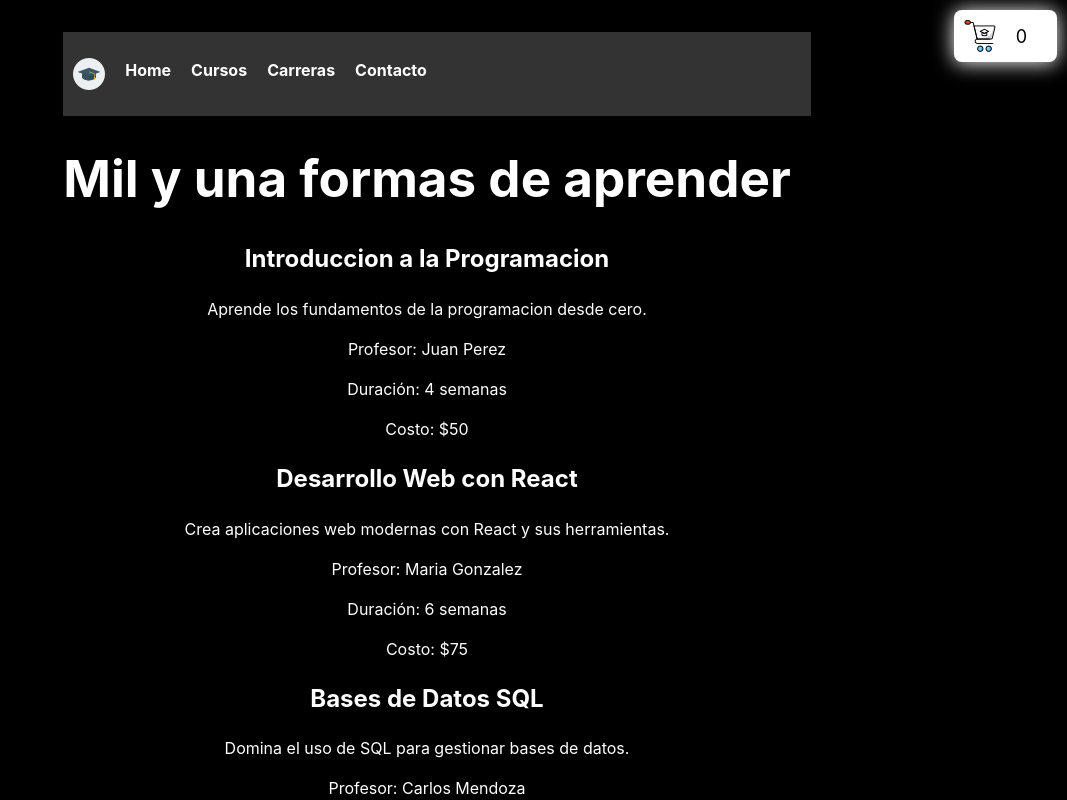
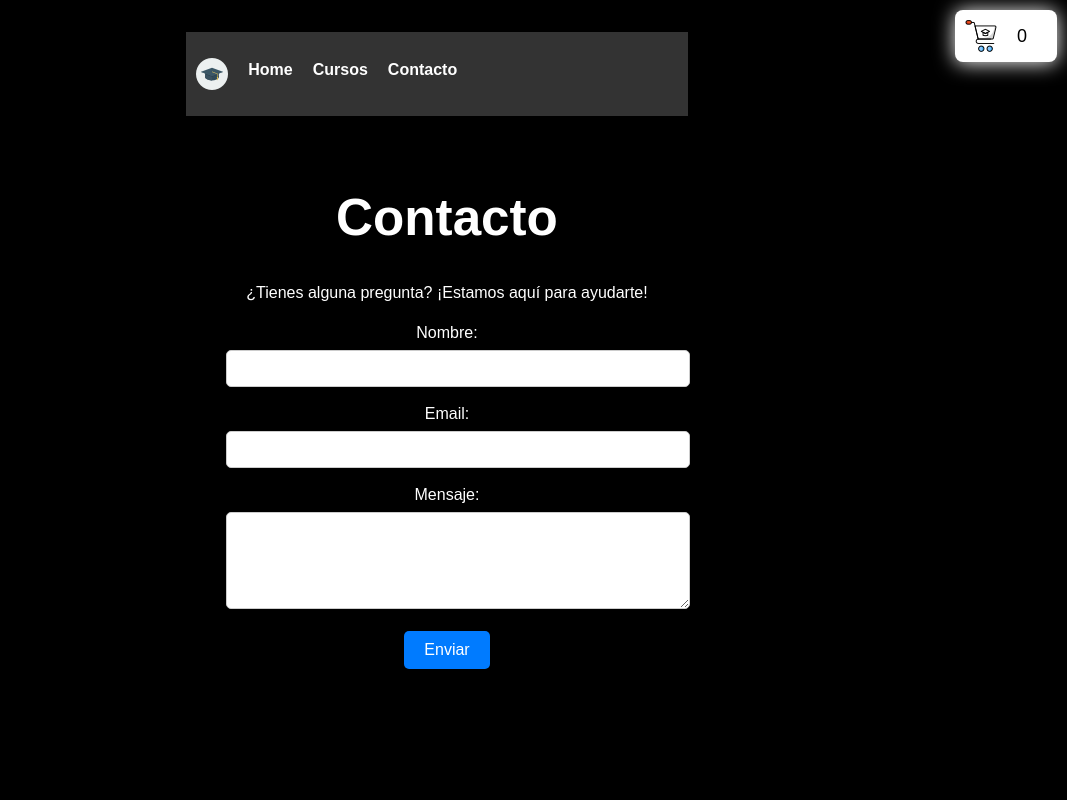
Before and after one commit to Noshygjm/ecommerce, a React (Vite) app: page /contacto in a window 1280 px wide. Shown: the top 800 px of the page, without its empty margins (213-1280 px from the left). Built offline with nearby package versions, Linux system fonts and the light colour scheme.

Commit message:
se agrego home y contact

```diff
--- a/package.json
+++ b/package.json
@@ -12,7 +12,8 @@
   "dependencies": {
     "react": "^18.3.1",
     "react-dom": "^18.3.1",
-    "react-icons": "^5.3.0"
+    "react-icons": "^5.3.0",
+    "react-router-dom": "^7.0.1"
   },
   "devDependencies": {
     "@eslint/js": "^9.11.1",
--- a/src/App.css
+++ b/src/App.css
@@ -1,6 +1,23 @@
-body {
+html, body {
   background-color: #000000;
   color: white;
+  margin: 0;
+  padding: 0;
+  width: 100%;
+}
+
+body {
+  display: flex;
+  flex-direction: column;
+  justify-content: flex-start;
+  font-family: Arial, sans-serif;
+}
+
+main {
+  flex: 1;
+  width: 100%;
+  padding: 20px; /* Espaciado opcional */
+  margin: 0;
 }
 
 #root {
--- a/src/App.jsx
+++ b/src/App.jsx
@@ -1,26 +1,23 @@
 import './App.css'
 import NavBar from './components/NavBar/NavBar'
+import { BrowserRouter as Router, Routes, Route } from "react-router-dom";
 import ItemListContainer from './components/ItemListContainer/ItemListContainer'
-import TituloH1 from './components/Titulos/TituloH1'
-
-
+import Contacto from "./components/screens/Contacto";
+import Home from './components/screens/Home';
 
 function App() {
   return (
-    <>
-
-      <NavBar/>
-
+    <Router>
+      <NavBar />
       <main>
-
-      <TituloH1 h1="Mil y una formas de aprender" />
-
-      <ItemListContainer mensaje="Bienvenidos a tu proxima capacitación"/>
-
+        <Routes>
+          <Route exact path="/home" element={<Home />} />
+          <Route exact path="/cursos" element={<ItemListContainer />} />
+          <Route exact path="/contacto" element={<Contacto />} />
+        </Routes>
       </main>
-
-    </>
-  )
+    </Router>
+  );
 }
 
 export default App
--- a/src/components/ItemListContainer/ItemListContainer.jsx
+++ b/src/components/ItemListContainer/ItemListContainer.jsx
@@ -1,16 +1,22 @@
 import React, { useState, useEffect } from 'react';
-import { getCursos } from '../API/cursos';
+import { getCursosByCategoria } from '../API/cursos';
 
-const ItemListContainer = () => {
+const ItemListContainer = ({ categoria }) => {
   const [items, setItems] = useState([]);
 
   useEffect(() => {
-    getCursos().then((data) => setItems(data));
-  }, []);
+    if (categoria) {
+      getCursosByCategoria(categoria).then((data) => setItems(data));
+    } else {
+      setItems([]);
+    }
+  }, [categoria]);
 
   return (
     <div>
-      {items.map((item) => (
+      {categoria && <h1>Cursos de {categoria}</h1>}
+      {items.length > 0 ? (
+        items.map((item) => (
           <div key={item.id}>
             <h2>{item.curso}</h2>
             <p>{item.descripcion}</p>
@@ -18,7 +24,10 @@ const ItemListContainer = () => {
             <p>Duración: {item.duracion}</p>
             <p>Costo: ${item.costo}</p>
           </div>
-      ))}
+        ))
+      ) : (
+        categoria && <p>No hay cursos disponibles en esta categoría.</p>
+      )}
     </div>
   );
 };
--- a/src/components/NavBar/NavBar.jsx
+++ b/src/components/NavBar/NavBar.jsx
@@ -1,35 +1,48 @@
-import React from "react";
-import { cursos } from "../API/cursos"; // Importa el array de cursos o las categorías
+import React, { useState } from "react";
+import { Link } from "react-router-dom";
+import { cursos } from "../API/cursos";
 import Logo from '../Logo/Logo'
 import CartWidget from '../CartWidget/CartWidget'
+import ItemListContainer from "../ItemListContainer/ItemListContainer";
 
 const NavBar = () => {
+  const [categoriaSeleccionada, setCategoriaSeleccionada] = useState(null);
+
   // Obtener las categorías únicas del array de cursos
   const categorias = [...new Set(cursos.map((curso) => curso.categoria))];
 
+  const handleCategoriaClick = (categoria) => {
+    setCategoriaSeleccionada(categoria);
+  };
+
   return (
+    <>
       <nav className="navbar">
         <ul className="nav-list">
           <Logo />
-        <li><a href="#home">Home</a></li>
+          <li><Link to="/home">Home</Link></li>
 
           <li className="dropdown">
             <a href="#Cursos">Cursos</a>
             <ul className="dropdown-menu">
               {categorias.map((categoria) => (
                 <li key={categoria}>
-                <a href={`#${categoria}`}>{categoria}</a>
+                  <a href="#!" onClick={() => handleCategoriaClick(categoria)}>
+                    {categoria}
+                  </a>
                 </li>
               ))}
             </ul>
           </li>
 
-        <li><a href="#Carreras">Carreras</a></li>
-        <li><a href="#Contacto">Contacto</a></li>
+          <li><Link to="/contacto">Contacto</Link></li>
         </ul>
-
         <CartWidget cantidad={0} />
       </nav>
+
+      {/* Muestra los cursos de la categoría seleccionada */}
+      <ItemListContainer categoria={categoriaSeleccionada} />
+    </>
   );
 };
 
--- /dev/null
+++ b/src/components/screens/Contacto.jsx
@@ -0,0 +1,60 @@
+import React from "react";
+
+const Contacto = () => {
+  return (
+    <div style={{ padding: "20px" }}>
+      <h1>Contacto</h1>
+      <p>¿Tienes alguna pregunta? ¡Estamos aquí para ayudarte!</p>
+      <form style={{ maxWidth: "600px", margin: "0 auto" }}>
+        <div style={{ marginBottom: "15px" }}>
+          <label htmlFor="name" style={{ display: "block", marginBottom: "5px" }}>
+            Nombre:
+          </label>
+          <input
+            type="text"
+            id="name"
+            name="name"
+            style={{ width: "100%", padding: "10px", borderRadius: "5px", border: "1px solid #ccc" }}
+          />
+        </div>
+        <div style={{ marginBottom: "15px" }}>
+          <label htmlFor="email" style={{ display: "block", marginBottom: "5px" }}>
+            Email:
+          </label>
+          <input
+            type="email"
+            id="email"
+            name="email"
+            style={{ width: "100%", padding: "10px", borderRadius: "5px", border: "1px solid #ccc" }}
+          />
+        </div>
+        <div style={{ marginBottom: "15px" }}>
+          <label htmlFor="message" style={{ display: "block", marginBottom: "5px" }}>
+            Mensaje:
+          </label>
+          <textarea
+            id="message"
+            name="message"
+            rows="5"
+            style={{ width: "100%", padding: "10px", borderRadius: "5px", border: "1px solid #ccc" }}
+          ></textarea>
+        </div>
+        <button
+          type="submit"
+          style={{
+            backgroundColor: "#007BFF",
+            color: "white",
+            padding: "10px 20px",
+            border: "none",
+            borderRadius: "5px",
+            cursor: "pointer",
+          }}
+        >
+          Enviar
+        </button>
+      </form>
+    </div>
+  );
+};
+
+export default Contacto;
--- /dev/null
+++ b/src/components/screens/Home.jsx
@@ -0,0 +1,20 @@
+import React from "react";
+import TituloH1 from "../Titulos/TituloH1";
+
+const Home = () => {
+  return (
+    <div style={{ padding: "20px", textAlign: "center" }}>
+      <TituloH1 h1="Bienvenidos a los mejores Cursos" />
+
+      <p style={{ fontSize: "18px", marginTop: "10px" }}>
+        Estamos emocionados de acompañarte en este viaje de aprendizaje. Explora los cursos, selecciona las categorías que te interesan, y mejora tus habilidades en tecnología.
+      </p>
+
+      <p style={{ fontSize: "16px", marginTop: "10px" }}>
+        ¿Listo para empezar? Haz clic en <strong>Cursos</strong> en el menú para explorar nuestras opciones.
+      </p>
+    </div>
+  );
+};
+
+export default Home;
```
Also changed, not shown: 1 other file (tests, documents, lock files or other folders). Lines whose indentation alone changed are shown as unchanged.
